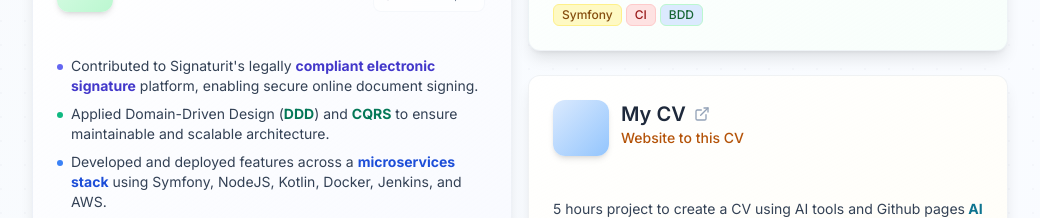
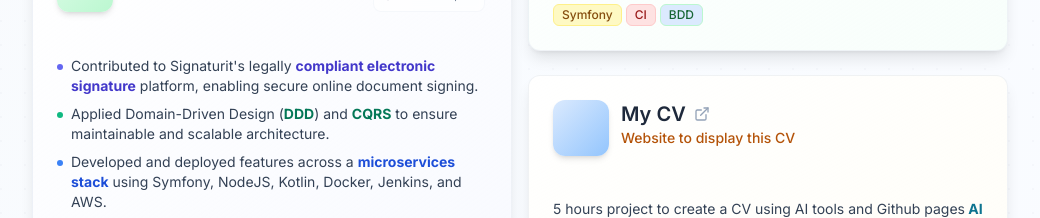
Before and after one commit to lechatquidanse/cv, a Next.js app: page / in a window 1280 px wide. Shown: the part 1420-1638 px from the top of the page, without its empty margins (120-1160 px from the left). Built offline with nearby package versions, Linux system fonts and the light colour scheme.

Commit message:
add new personnal project

```diff
--- a/app/page.tsx
+++ b/app/page.tsx
@@ -602,7 +602,7 @@ export default function CVPage() {
                         </Link>
                       </CardTitle>
                       <CardDescription className="text-amber-700 font-medium">
-                        Website to this CV
+                        Website to display this CV
                       </CardDescription>
                     </div>
                   </div>
```
